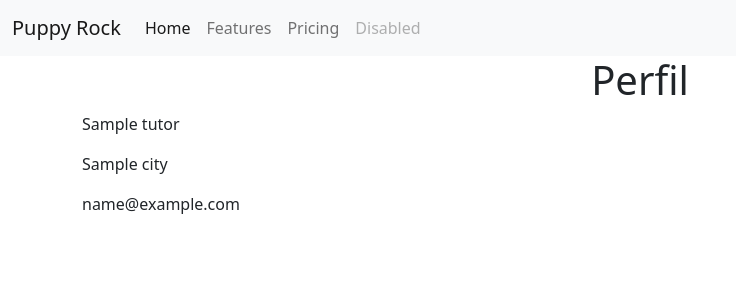
After one commit to jhonnymalta/jhonnymalta-PJL-003-PuppyRock, a Flask app: template templates/profile.html in a window 1280 px wide. The commit adds this page. Shown: the top 300 px of the page, without its empty margins (0-736 px from the left). Run offline with Flask 3, Linux system fonts and the light colour scheme; the template is opened without the code that fills it: most values are stand-ins (such as "Sample title", 1, 10 or a date in 2020).

Commit message:
create get_tutor_by_id and profile.html

```diff
--- a/data/crud.py
+++ b/data/crud.py
@@ -21,3 +21,8 @@ def get_all_tutors() -> List[Tutor]:
     with create_session() as session:
         tutor_list: List[Tutor] = session.query(Tutor)
     return tutor_list
+
+def get_tutor_by_id(id: int) -> Tutor:
+    with create_session() as session:
+        tutor: Tutor = session.query(Tutor).filter(Tutor.id == id).first()
+    return tutor
--- a/main.py
+++ b/main.py
@@ -55,6 +55,13 @@ def home():
     lista = get_all_tutors()
     return render_template('home.html',lista=lista)
 
+@app.route('/profile/<id>')
+def profile(id):
+    from data.crud import get_tutor_by_id
+    tutor: Tutor = get_tutor_by_id(id)
+    return render_template('profile.html',tutor=tutor)
+
+
 @app.errorhandler(404)
 def page_not_found(e):
     return render_template('404.html'), 404
--- a/templates/home.html
+++ b/templates/home.html
@@ -11,6 +11,7 @@
         <img src="" alt="Pic Profile" />
       </div>
       <p>{{tutor.name}}</p>
+      <a href="{{url_for('profile',id=tutor.id)}}">Ver Perfil</a>
     </div>
     {% endfor %}
   </div>
--- /dev/null
+++ b/templates/profile.html
@@ -0,0 +1,8 @@
+{% extends 'basic.html' %} {% block content %}
+<div class="container">
+  <h1 class="text-center">Perfil</h1>
+  <p>{{tutor.name}}</p>
+  <p>{{tutor.city}}</p>
+  <p>{{tutor.email}}</p>
+</div>
+{% endblock%}
```
